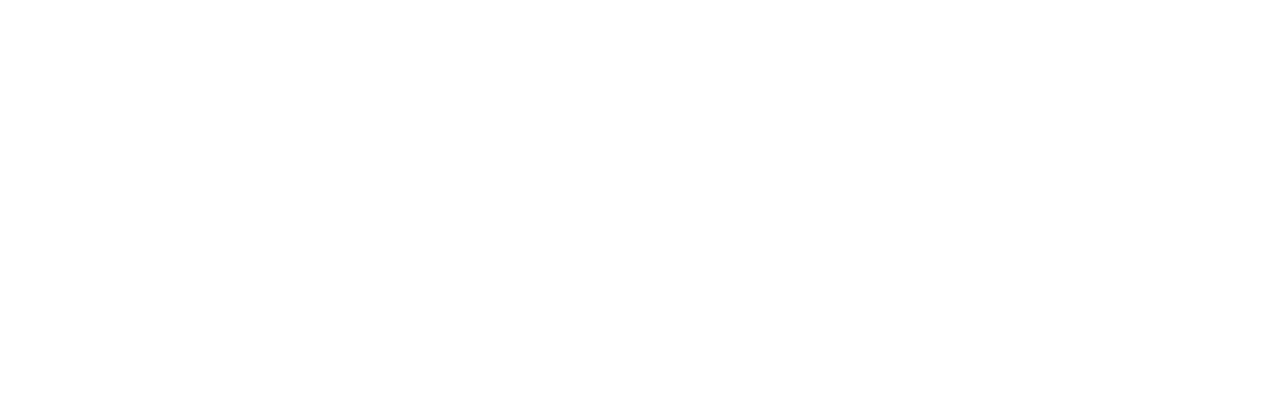
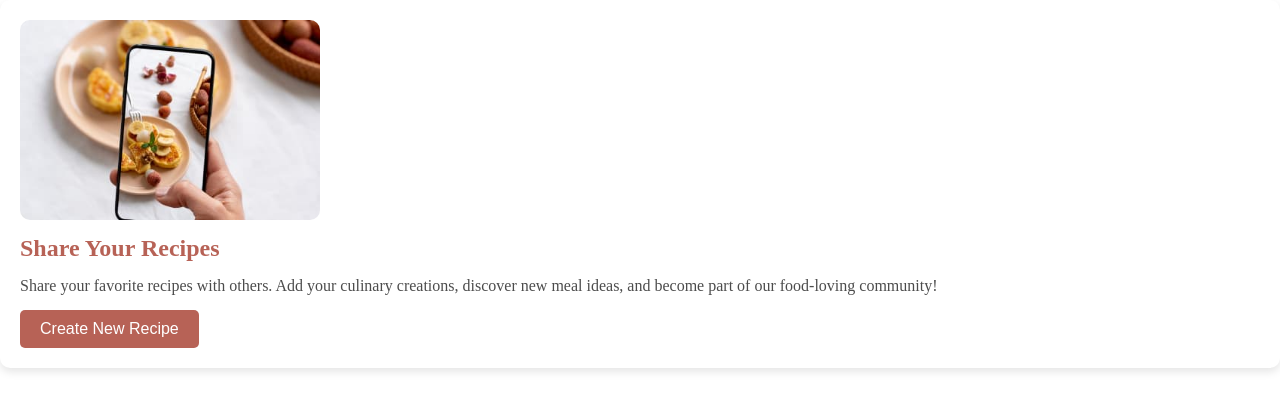
Before and after one commit to yuliia-shl/recipes-website, a plain HTML site: page index.html in a window 1280 px wide. Drawn offline with Linux system fonts and the light colour scheme.

Commit message:
Deploying to gh-pages from @ yuliia-shl/recipes-website@87730f71e8f29d63f84cd6a6c86ecf791e2e4cbd 🚀

```diff
--- a/assets/index-B9kkWxtF.css
+++ /dev/null
@@ -1 +0,0 @@
-h1,h2,h3,h4,h5,h6,p{margin:0}p:last-child{margin-bottom:0}ul{margin:0;padding:0;list-style:none}a{color:currentColor;text-decoration:none}button{cursor:pointer}img{display:block;max-width:100%;height:auto}
--- a/index.html
+++ b/index.html
@@ -6,7 +6,7 @@
     <meta name="viewport" content="width=device-width, initial-scale=1.0" />
     <title>Vanilla App Template</title>
     <script type="module" crossorigin src="/recipes-website/index.js"></script>
-    <link rel="stylesheet" crossorigin href="/recipes-website/assets/index-B9kkWxtF.css">
+    <link rel="stylesheet" crossorigin href="/recipes-website/assets/index-lymhWmKH.css">
   </head>
   <body>
 
@@ -15,6 +15,38 @@
     <main>
       <!-- Loads the specified .html file -->
 
+      <section class="section">
+  <div class="container">
+    <div class="recipe-share">
+      <picture>
+        <source
+          media="(min-width: 1200px)"
+          srcset="/recipes-website/assets/share-food-mob-1x-C_ODTLvf.jpg, /recipes-website/assets/share-food-mob-2x-BvSRzZbd.jpg"
+        />
+        <source
+          media="(min-width: 768px)"
+          srcset="/recipes-website/assets/share-food-mob-1x-C_ODTLvf.jpg, /recipes-website/assets/share-food-mob-2x-BvSRzZbd.jpg"
+        />
+        <source
+          media="(min-width: 320px)"
+          srcset="/recipes-website/assets/share-food-mob-1x-C_ODTLvf.jpg, /recipes-website/assets/share-food-mob-2x-BvSRzZbd.jpg"
+        />
+        <img
+          src="./img/share-food-mob-1x.jpg, ./img/share-food-mob-2x.jpg"
+          alt="Sharing a recipe on a phone"
+          width="300"
+          height="400"
+        />
+      </picture>
+      <h2>Share Your Recipes</h2>
+      <p>
+        Share your favorite recipes with others. Add your culinary creations,
+        discover new meal ideas, and become part of our food-loving community!
+      </p>
+      <button class="button">Create New Recipe</button>
+    </div>
+  </div>
+</section>
 
 
 
```
Also changed, not shown: assets/index-lymhWmKH.css (added, +1 -0 lines), assets/share-food-mob-1x-C_ODTLvf.jpg (added), assets/share-food-mob-2x-BvSRzZbd.jpg (added).
